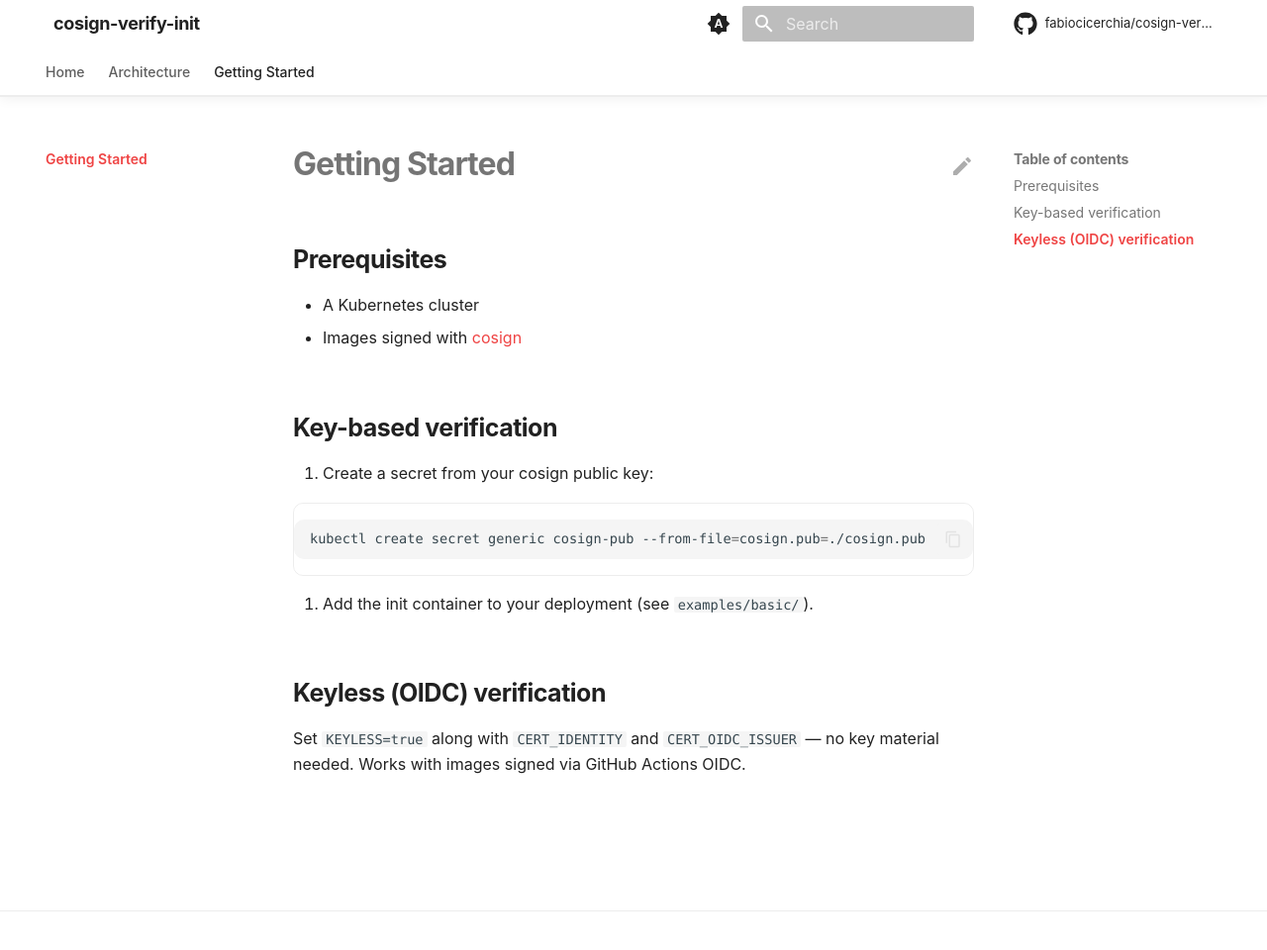
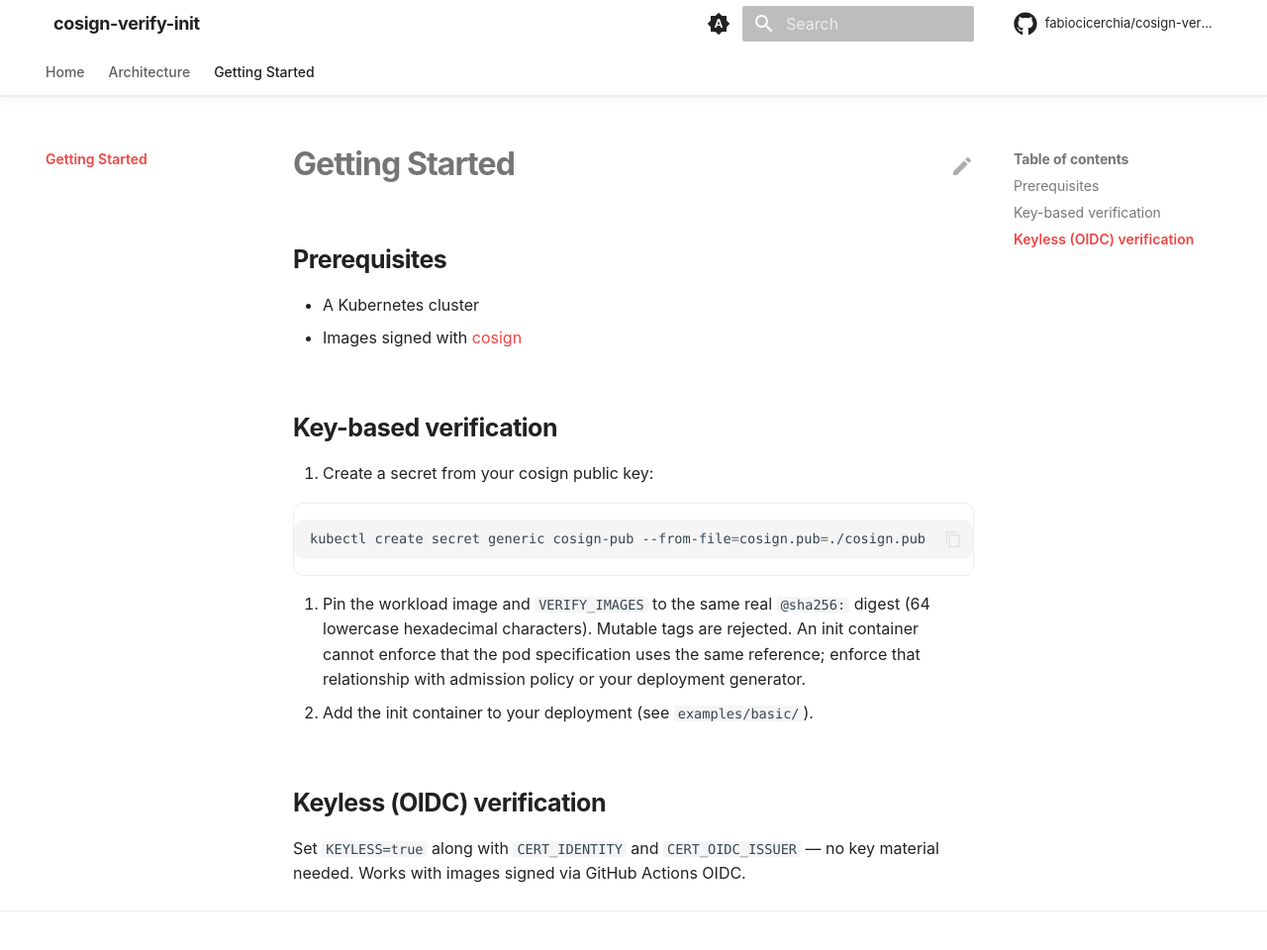
Before and after one commit to fabiocicerchia/cosign-verify-init, an MkDocs documentation site: the page built from docs/getting-started.md, in a window 1280 px wide and 985 px high. Shown: the top 960 px of the window at 99% size. Built offline with MkDocs 1.6.1 and Material for MkDocs 9.7.7, drawn with Linux system fonts in a browser that asks for light colours; comment, search, counter and statistics services are not loaded.

Commit message:
fix!: require immutable image digests for verification (#90)
BREAKING CHANGE: VERIFY_IMAGES entries must be digest references (repo@sha256:<64 lowercase hex>, optionally repo:tag@sha256:...). Tag-only references are refused with exit 64. Pin the verifier and every image it checks by digest before upgrading.

Co-Authored-By: Claude Opus 5.5 (1M context) <noreply@anthropic.com>

````diff
--- a/docs/getting-started.md
+++ b/docs/getting-started.md
@@ -13,6 +13,10 @@
    kubectl create secret generic cosign-pub --from-file=cosign.pub=./cosign.pub
    ```
 
+1. Pin the workload image and `VERIFY_IMAGES` to the same real `@sha256:` digest
+   (64 lowercase hexadecimal characters). Mutable tags are rejected. An init
+   container cannot enforce that the pod specification uses the same reference;
+   enforce that relationship with admission policy or your deployment generator.
 1. Add the init container to your deployment (see `examples/basic/`).
 
 ## Keyless (OIDC) verification
````
Also changed, not shown: README.md (+12 -3 lines), examples/basic/README.md (+4 -2 lines), 6 other files.
